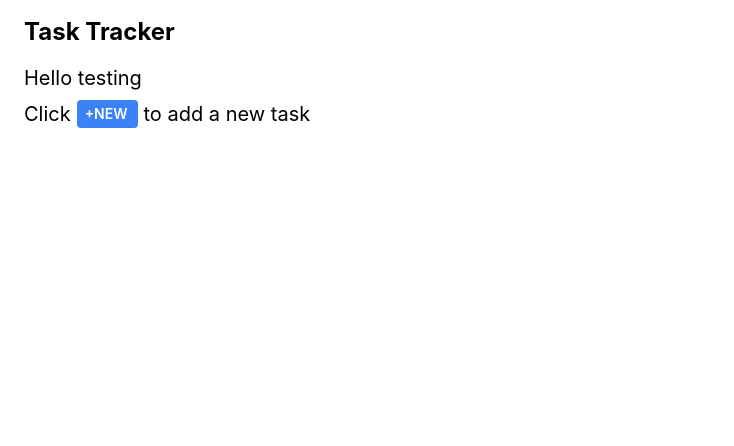
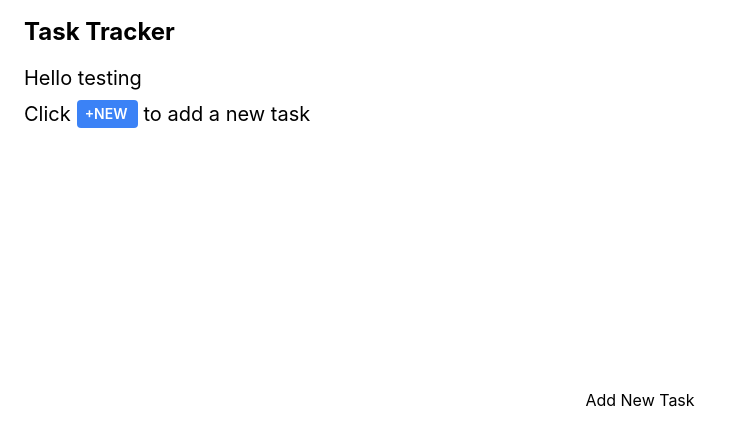
Before and after one commit to Rickwu93/Tasktracker1337, a React (Create React App) app: page / in a window 1280 px wide. Both pictures are taken after a click on the button "+NEW". Shown: the top 446 px of the page, without its empty margins (0-734 px from the left). Built offline with nearby package versions, Linux system fonts and the light colour scheme.

Commit message:
adding new task button and logic

```diff
--- a/src/component/AddTask.jsx
+++ b/src/component/AddTask.jsx
@@ -1,10 +1,29 @@
+import { useState } from "react";
+
 const AddTask = () => {
-    return (
+    const [addModal, setAddModal] = useState(false);
+
+  return (
+    <>
+      <button
+        className="bg-blue-500 text-white uppercase text-sm
+            font-semibold py-1 mx-1.5 pl-2 pr-2.5 rounded hover:opacity-70"
+            type="button"
+            //when button is clicked we set the modal to true
+            onClick={() => setAddModal(true)}
+      >
+        +New
+      </button>
+      {addModal ? (
         <>
-            <button className="bg-blue-500 text-white uppercase text-sm font-semibold
-            py-1 mx-1.5 pl-2 pr-2.5 rounded hover:opacity-70">+New</button>
+            <div className="flex items-center justify-center overflow-x-hidden
+            overflow-y-auto fixed inset-0 z-100">
+                <h3>Add New Task</h3>
+            </div>
         </>
-    )
-}
+      ):null}
+    </>
+  );
+};
 
 export default AddTask;
```
